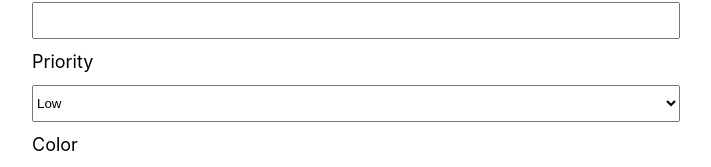
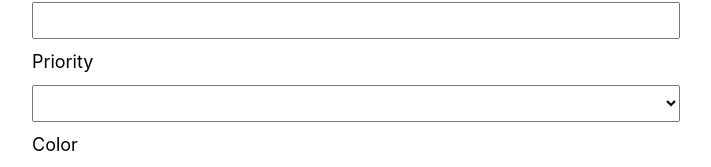
Before and after one commit to BrandtDavis/todo-app, a Next.js app in the folder client/: page /forms/addToDoDetails in a window 1280 px wide. Shown: the part 181-348 px from the top of the page, without its empty margins (284-995 px from the left). Built offline with nearby package versions, Linux system fonts and the light colour scheme.

Commit message:
Refactor to use custom input components

```diff
--- a/client/pages/forms/addToDoDetails.tsx
+++ b/client/pages/forms/addToDoDetails.tsx
@@ -1,17 +1,21 @@
 import ToDoFormLayout from '../../components/layouts/toDoFormLayout';
+import TextInput from '../../components/formInputs/textInput';
+import NumericInput from '../../components/formInputs/numericInput';
+import SelectInput from '../../components/formInputs/selectInput';
+
 import { useState } from 'react';
 
 
 export default function AddTodoForm() {
 
-
+    const PRIORITY_OPTIONS = ["Low", "Medium", "High"]
 
     const [state, setState] = useState({});
 
     const [title, setTitle] = useState("");
     const [priority, setPriority] = useState("");
     const [color, setColor] = useState("");
-const [numItems, setNumItems] = useState("");
+    const [numItems, setNumItems] = useState(0);
 
     const createToDoList = async () => {
         setState({ ...state, loading: true })
@@ -35,38 +39,32 @@ const createToDoList = async () => {
             <h1>Add the details for your todo list:</h1>
             <form className="toDoForm" >
                 <label htmlFor="title"> Title </label>
-                <input
-                    type="text"
+                <TextInput
+                    name="title"
                     id="title"
-                    name="title"
-                    onChange={e => setTitle(e.target.value)}
+                    updateFunction={setTitle}
                 />
 
                 <label htmlFor="priority"> Priority </label>
-                <select
+                <SelectInput
+                    name="priority"
                     id="priority"
-                    name="priority"
-                    onChange={e => setPriority(e.target.value)}
-                >
-                    <option value="low">Low</option>
-                    <option value="medium">Medium</option>
-                    <option value="high">High</option>
-                </select>
+                    selectOptions={PRIORITY_OPTIONS}
+                    updateFunction={setPriority}
+                />
 
                 <label htmlFor="color"> Color </label>
-                <input
-                    type="text"
+                <TextInput
+                    name="color"
                     id="color"
-                    name="color"
-                    onChange={e => setColor(e.target.value)}
+                    updateFunction={setColor}
                 />
 
                 <label htmlFor="numItems"> Number of Items </label>
-                <input
-                    type="number"
+                <NumericInput
                     id="numItems"
                     name="numItems"
-                    onChange={e => setNumItems(e.target.value)}
+                    updateFunction={setNumItems}
                 />
 
 
```
Lines whose indentation alone changed are shown as unchanged.
